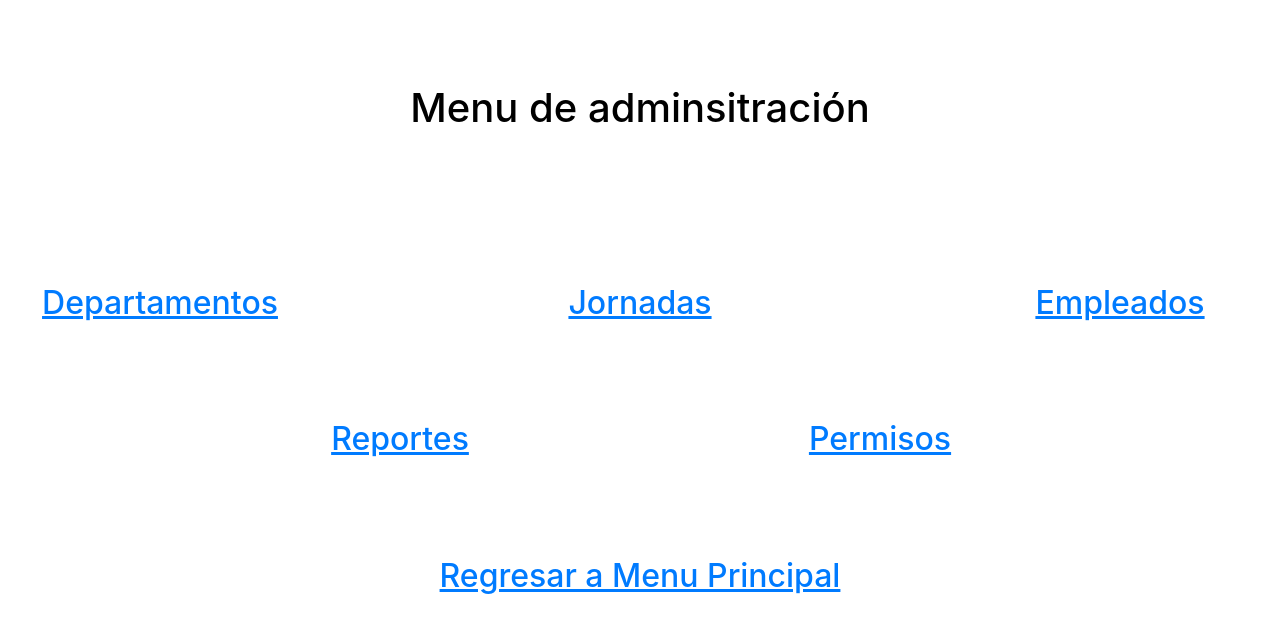
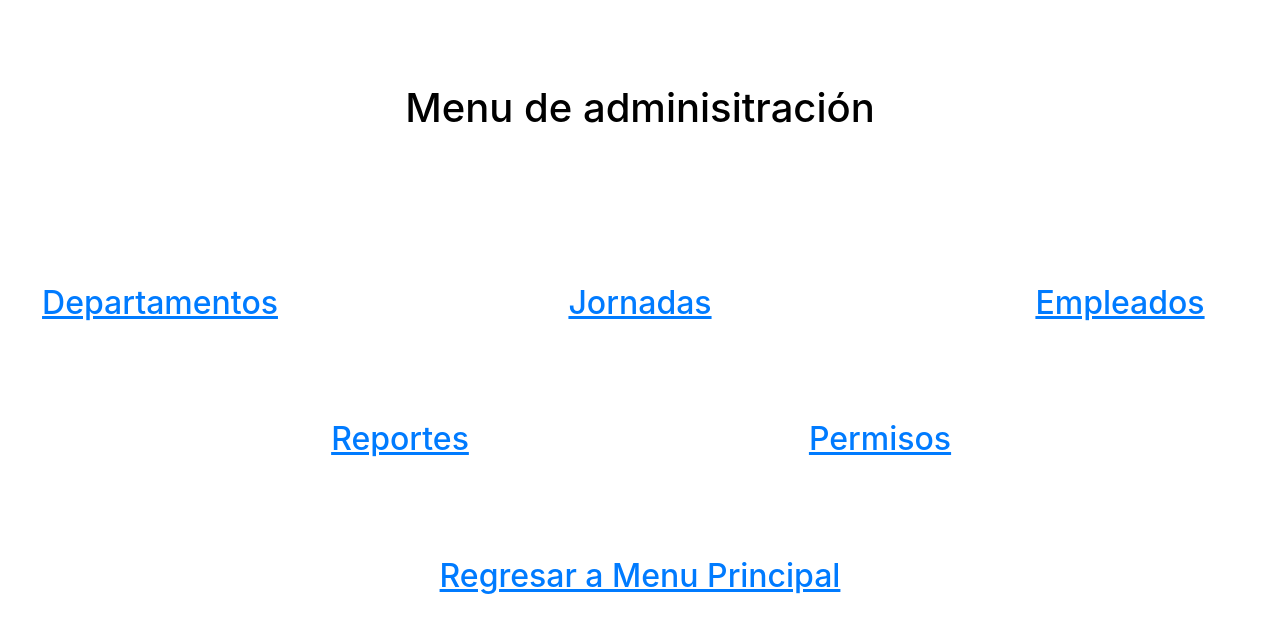
Before and after one commit to JorgePrez/proyectofinalcc5, a plain HTML site: page administracion.html in a window 1280 px wide. Shown: the top 632 px of the page. Drawn offline with nearby package versions, Linux system fonts and the light colour scheme.

Commit message:
Prueba 2 jajjaja XD

```diff
--- a/administracion.html
+++ b/administracion.html
@@ -38,7 +38,7 @@
 
 
 
-                                <h1>Menu de adminsitración <br>
+                                <h1>Menu de adminisitración <br>
 
                   </h1>
 
```
